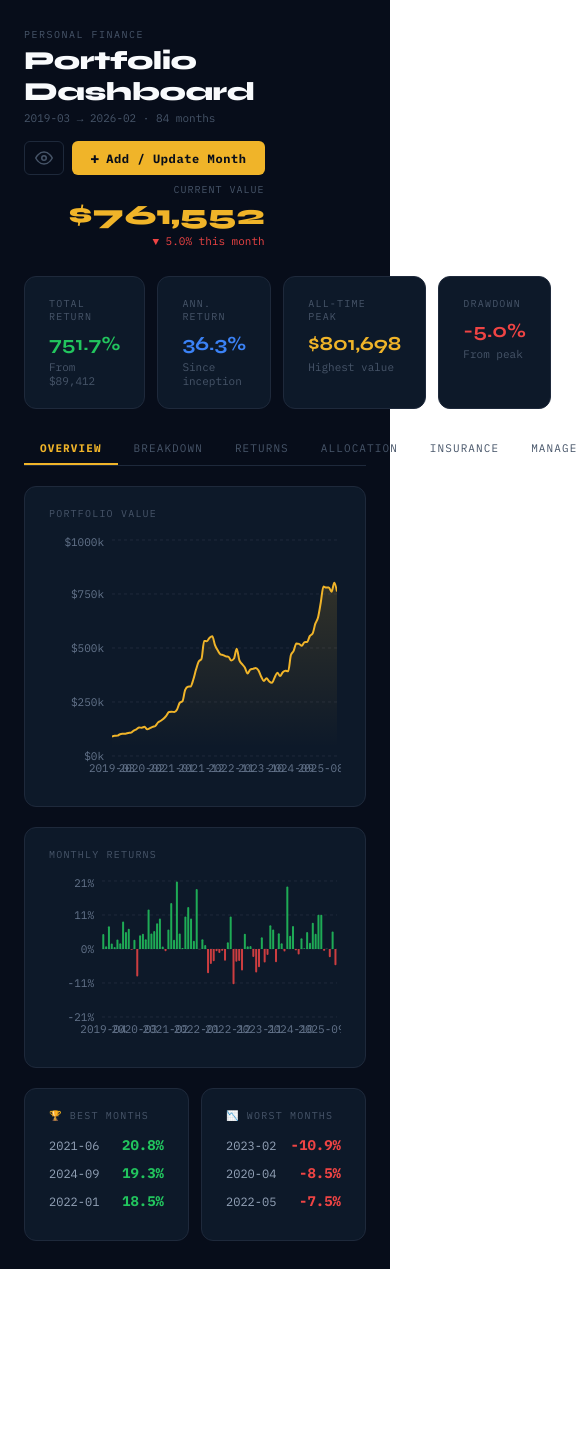
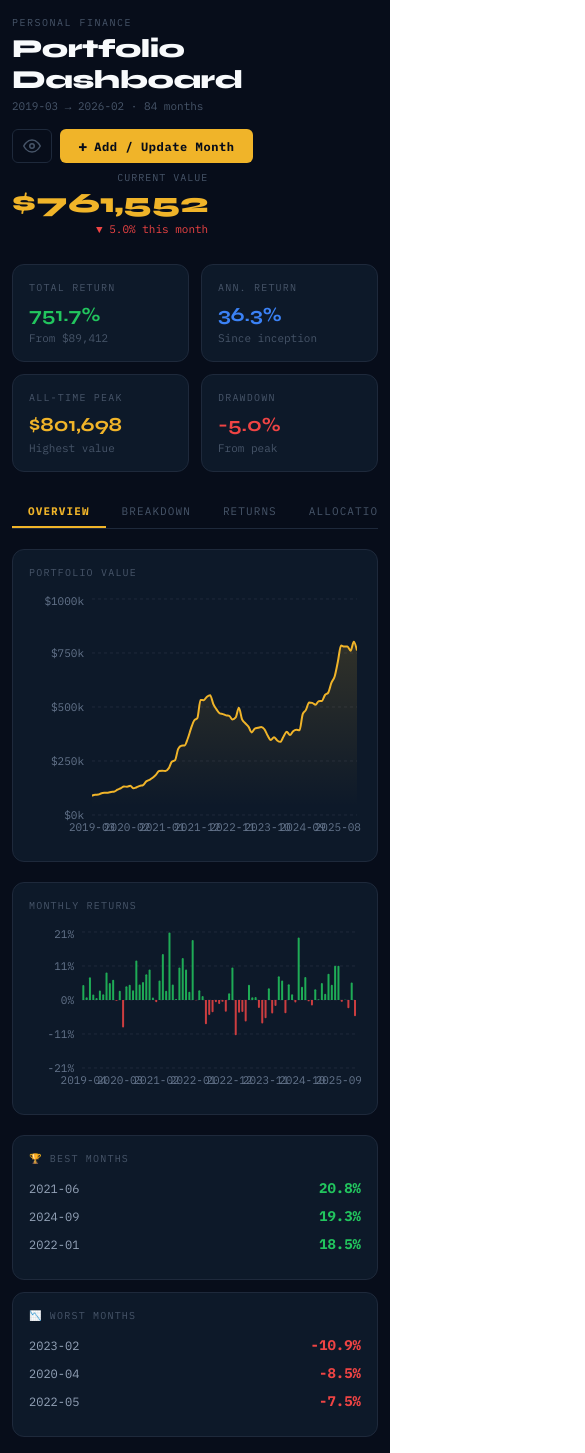
Before and after one commit to BK-Wealth/finance-dashboard, a React (Create React App) app: page / in a window 390 px wide. Shown: the whole page, 585 px wide, since content can reach past the window. Before the commit the page ends 1269 px from the top, so only its background shows below. Built offline with nearby package versions, Linux system fonts and the light colour scheme.

Commit message:
Update App.js

```diff
--- a/src/App.js
+++ b/src/App.js
@@ -131,7 +131,7 @@ export default function App() {
   const yFmtPct = v => `${(v*100).toFixed(0)}%`;
 
   return (
-    <div style={{minHeight:"100vh",background:"#070d1a",color:"#e2e8f0",fontFamily:"'IBM Plex Mono',monospace",padding:"28px 24px"}}>
+    <div style={{minHeight:"100vh",background:"#070d1a",color:"#e2e8f0",fontFamily:"'IBM Plex Mono',monospace",padding:"28px 24px"}} id="main-wrap">
       <style>{`
         @import url('https://fonts.googleapis.com/css2?family=IBM+Plex+Mono:wght@400;500;700&family=Syne:wght@700;800&display=swap');
         *{box-sizing:border-box;margin:0;padding:0}
@@ -151,16 +151,33 @@ export default function App() {
         .mdl{background:#0d1929;border:1px solid #253348;border-radius:16px;padding:28px;width:540px;max-height:88vh;overflow-y:auto;max-width:100%}
         .tb{background:none;border:none;cursor:pointer;font-family:inherit;transition:all .15s;padding:8px 16px;font-size:11px;letter-spacing:.1em;text-transform:uppercase}
         .tb:hover{color:#f0b429}
+        .kpi-grid{display:grid;grid-template-columns:repeat(4,1fr);gap:12px;margin-bottom:24px}
+        .best-worst-grid{display:grid;grid-template-columns:1fr 1fr;gap:12px}
+        .insurance-summary-grid{display:grid;grid-template-columns:1fr 1fr;gap:12px}
+        .tab-bar{display:flex;margin-bottom:20px;border-bottom:1px solid #1e293b;overflow-x:auto;-webkit-overflow-scrolling:touch}
+        .tab-bar::-webkit-scrollbar{display:none}
+        .header-row{display:flex;justify-content:space-between;align-items:flex-start;margin-bottom:28px;flex-wrap:wrap;gap:16px}
+        .header-right{display:flex;flex-direction:column;align-items:flex-end;gap:8px}
+        #main-wrap{padding:16px 12px!important} @media(max-width:640px){
+          .kpi-grid{grid-template-columns:repeat(2,1fr)!important}
+          .best-worst-grid{grid-template-columns:1fr!important}
+          .insurance-summary-grid{grid-template-columns:1fr!important}
+          .header-row{flex-direction:column}
+          .header-right{align-items:flex-start}
+          body{font-size:13px}
+          .card{padding:16px}
+          .mdl{padding:20px}
+        }
       `}</style>
 
       {/* ── HEADER ── */}
-      <div style={{display:"flex",justifyContent:"space-between",alignItems:"flex-start",marginBottom:28,flexWrap:"wrap",gap:16}}>
+      <div className="header-row">
         <div>
           <div style={{fontSize:10,color:"#475569",letterSpacing:".15em",marginBottom:4}}>PERSONAL FINANCE</div>
           <h1 style={{fontFamily:"Syne,sans-serif",fontSize:26,fontWeight:800,color:"#f8fafc",letterSpacing:"-.02em"}}>Portfolio Dashboard</h1>
           <div style={{fontSize:11,color:"#475569",marginTop:4}}>{earliest.Date} → {latest.Date} · {data.length} months{custom.length>0&&<span style={{color:"#f0b42999",marginLeft:8}}>· {custom.length} custom</span>}</div>
         </div>
-        <div style={{display:"flex",flexDirection:"column",alignItems:"flex-end",gap:8}}>
+        <div className="header-right">
           <div style={{display:"flex",gap:8,alignItems:"center"}}>
             {/* Eye toggle */}
             <button className={`eye-btn${blurred?" active":""}`} onClick={()=>setBlurred(b=>!b)} title={blurred?"Show values":"Hide values"}>
@@ -181,7 +198,7 @@ export default function App() {
       </div>
 
       {/* ── KPI CARDS ── */}
-      <div style={{display:"grid",gridTemplateColumns:"repeat(4,1fr)",gap:12,marginBottom:24}}>
+      <div className="kpi-grid">
         {[
           {l:"TOTAL RETURN",   v:fmtPct(latest["Cumm Return"]), s:<>From <Amt v={`$${fmt(earliest.Total)}`} blurred={blurred}/></>, c:"#22c55e", isDollar:false},
           {l:"ANN. RETURN",    v:fmtPct(latest["Ann Return"]),  s:"Since inception", c:"#3b82f6", isDollar:false},
@@ -197,7 +214,7 @@ export default function App() {
       </div>
 
       {/* ── TABS ── */}
-      <div style={{display:"flex",marginBottom:20,borderBottom:"1px solid #1e293b"}}>
+      <div className="tab-bar">
         {TABS.map(t=><button key={t} className="tb" onClick={()=>setTab(t)} style={{color:tab===t?"#f0b429":"#475569",borderBottom:tab===t?"2px solid #f0b429":"2px solid transparent",fontWeight:tab===t?700:400}}>{t}</button>)}
       </div>
 
@@ -228,7 +245,7 @@ export default function App() {
             </BarChart>
           </ResponsiveContainer>
         </div>
-        <div style={{display:"grid",gridTemplateColumns:"1fr 1fr",gap:12}}>
+        <div className="best-worst-grid">
           {[{l:"🏆 BEST MONTHS",d:best3,c:"#22c55e"},{l:"📉 WORST MONTHS",d:worst3,c:"#ef4444"}].map(({l,d,c})=>(
             <div key={l} className="card">
               <div style={{fontSize:10,color:"#475569",letterSpacing:".12em",marginBottom:14}}>{l}</div>
@@ -436,7 +453,7 @@ export default function App() {
         </div>
 
         {/* Household Totals */}
-        <div style={{display:"grid",gridTemplateColumns:"1fr 1fr",gap:12}}>
+        <div className="insurance-summary-grid">
           <div className="card">
             <div style={{fontSize:10,color:"#475569",letterSpacing:".12em",marginBottom:16}}>HOUSEHOLD COVERAGE TOTALS</div>
             {[
```
